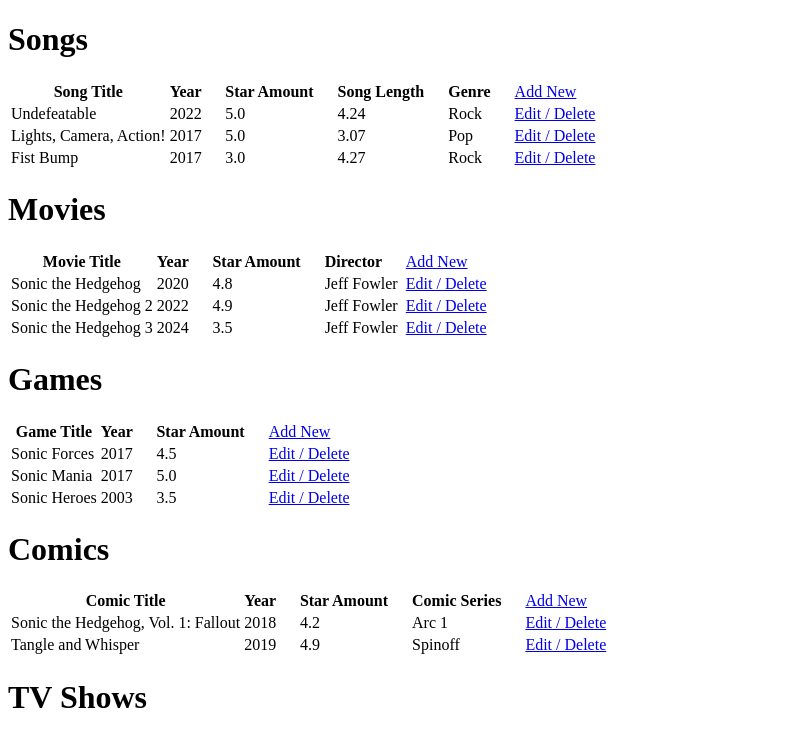
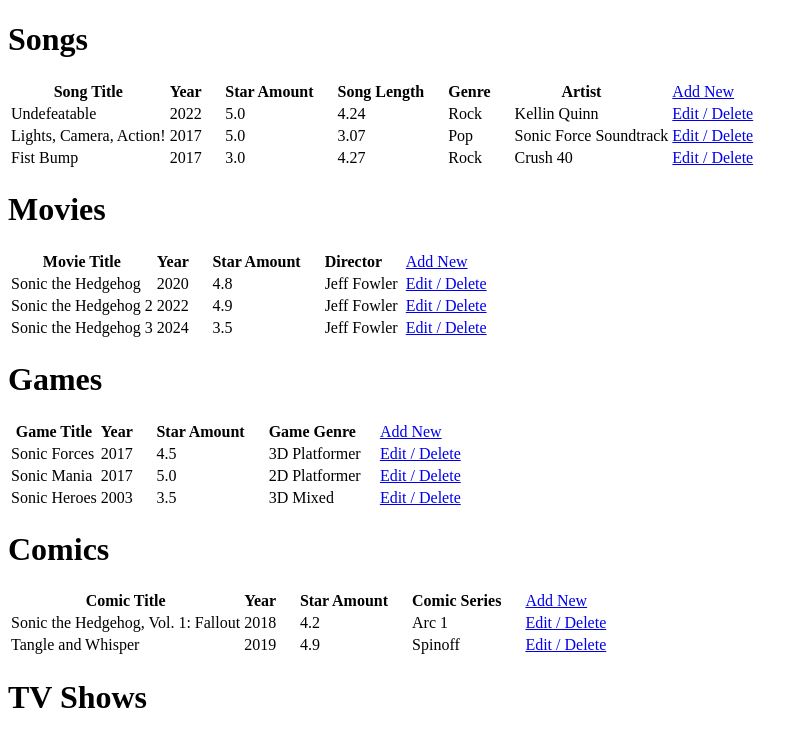
Before and after one commit to frawgii/cs2300_final_project, a Flask app: page / in a window 1280 px wide. Shown: the part 177-915 px from the top of the page, without its empty margins (0-809 px from the left). Run offline with Flask 3, Linux system fonts and the light colour scheme; data comes from the database, SQL or seed files in the repository.

Commit message:
Changed game and song schema

```diff
--- a/Templates/index.html
+++ b/Templates/index.html
@@ -25,6 +25,7 @@
             <th>Star Amount &emsp;</th>
             <th>Song Length &emsp;</th>
             <th>Genre &emsp;</th>
+            <th>Artist &emsp;</th>
             <td><a href="{{ url_for('create_song') }}">Add New</a></td>
 
         </tr>
@@ -35,6 +36,7 @@
             <td>{{ songs['star_amount'] }}</td>
             <td>{{ songs['s_length'] }}</td>
             <td>{{ songs['s_genre'] }}</td>
+            <td>{{ songs['s_singer'] }}</td>
             <td><a href="{{ url_for('edit_song', id=songs['id']) }}">Edit / Delete</a> </td>
         </tr>
         {% endfor %}
@@ -131,6 +133,7 @@
             <th>Game Title</th>
             <th>Year &emsp; </th>
             <th>Star Amount &emsp;</th>
+            <th>Game Genre &emsp;</th>
             <td><a href="{{ url_for('create_game') }}">Add New</a></td>
         </tr>
         {% for games in game %}
@@ -138,6 +141,7 @@
             <td>{{ games['g_title'] }}</td>
             <td>{{ games['year_no'] }}</td>
             <td>{{ games['star_amount'] }}</td>
+            <td>{{ games['g_genre'] }}</td>
             <td><a href="{{ url_for('edit_game', id=games['id']) }}">Edit / Delete</a> </td>
 
         </tr>
--- a/app.py
+++ b/app.py
@@ -83,6 +83,7 @@
         media_comment = request.form['media_comment']
         s_length = request.form['s_length']
         s_genre = request.form['s_genre']
+        s_singer = request.form['s_singer']
 
         if not s_title:
             flash('Song title is required!')
@@ -132,6 +133,7 @@
         favorite = request.form['favorite']
         star_amount = request.form['star_amount']
         media_comment = request.form['media_comment']
+        g_genre = request.form['g_genre']
 
         if not g_title:
             flash('Game title is required!')
@@ -214,6 +216,7 @@
         media_comment = request.form['media_comment']
         s_length = request.form['s_length']
         s_genre = request.form['s_genre']
+        s_singer = request.form['s_singer']
 
         if not s_title:
             flash('Title is required!')
@@ -223,9 +226,9 @@
 
         else:
             conn = get_db_connection()
-            conn.execute('UPDATE song SET s_title = ?, year_no = ?, favorite = ?, star_amount = ?, media_comment = ?, s_length = ?, s_genre = ?'
+            conn.execute('UPDATE song SET s_title = ?, year_no = ?, favorite = ?, star_amount = ?, media_comment = ?, s_length = ?, s_genre = ?, s_singer = ?'
                          ' WHERE id = ?',
-                         (s_title, year_no, favorite, star_amount, media_comment, s_length, s_genre, id))
+                         (s_title, year_no, favorite, star_amount, media_comment, s_length, s_genre, s_singer, id))
             conn.commit()
             conn.close()
             return redirect(url_for('index'))
@@ -326,6 +329,7 @@
         favorite = request.form['favorite']
         star_amount = request.form['star_amount']
         media_comment = request.form['media_comment']
+        g_genre = request.form['g_genre']
 
         if not g_title:
             flash('Title is required!')
--- a/schema.sql
+++ b/schema.sql
@@ -12,9 +12,7 @@
 DROP TABLE IF EXISTS heard_in;
 DROP TABLE IF EXISTS comic_artists;
 DROP TABLE IF EXISTS comic;
-DROP TABLE IF EXISTS game_genres;
 DROP TABLE IF EXISTS game;
-DROP TABLE IF EXISTS song_singers;
 DROP TABLE IF EXISTS song;
 DROP TABLE IF EXISTS interacted_with;
 DROP TABLE IF EXISTS users;
@@ -36,13 +34,8 @@
     star_amount FLOAT(24) DEFAULT 0,
     media_comment TEXT,
     s_length FLOAT(24) NOT NULL,
-    s_genre TEXT
-);
-
-CREATE TABLE song_singers (
-    s_id INT,
-    s_singer TEXT NOT NULL,
-    FOREIGN KEY (s_id) REFERENCES song(id) ON DELETE CASCADE
+    s_genre TEXT,
+    s_singer TEXT
 );
 
 CREATE TABLE game (
@@ -51,19 +44,14 @@
     year_no INT NOT NULL,
     favorite BOOLEAN DEFAULT 0,
     media_comment TEXT,
-    star_amount FLOAT(24) DEFAULT 0
+    star_amount FLOAT(24) DEFAULT 0,
+    g_genre TEXT
 );
 
 CREATE TABLE heard_in (
     s_id INT,
     g_id INT,
     FOREIGN KEY (s_id) REFERENCES song(id) ON DELETE CASCADE,
-    FOREIGN KEY (g_id) REFERENCES game(id) ON DELETE CASCADE
-);
-
-CREATE TABLE game_genres (
-    g_id INT,
-    g_genre TEXT NOT NULL,
     FOREIGN KEY (g_id) REFERENCES game(id) ON DELETE CASCADE
 );
 
@@ -193,17 +181,17 @@
 VALUES
     ("sam_haj", "ilovecs2300", "sam@mst.edu", 3145551234);
 
-INSERT INTO song (s_title, year_no , favorite, star_amount, media_comment, s_length, s_genre)
+INSERT INTO song (s_title, year_no , favorite, star_amount, media_comment, s_length, s_genre, s_singer)
 VALUES
-   ("Undefeatable", 2022, true, 5, "This song is a banger", 4.24, "Rock"),
-   ("Lights, Camera, Action!", 2017, true, 5, "Goes hard", 3.07, "Pop"),
-   ("Fist Bump", 2017, false, 3, "It's alright", 4.27, "Rock");
+   ("Undefeatable", 2022, true, 5, "This song is a banger", 4.24, "Rock", "Kellin Quinn"),
+   ("Lights, Camera, Action!", 2017, true, 5, "Goes hard", 3.07, "Pop", "Sonic Force Soundtrack"),
+   ("Fist Bump", 2017, false, 3, "It's alright", 4.27, "Rock", "Crush 40");
 
-INSERT INTO game (g_title, year_no, favorite, media_comment, star_amount)
+INSERT INTO game (g_title, year_no, favorite, media_comment, star_amount, g_genre)
 VALUES
-   ("Sonic Forces", 2017, true, "Great game", 4.5),
-   ("Sonic Mania", 2017, true, "Best Sonic game", 5),
-   ("Sonic Heroes", 2003, false, "Not the best Sonic game", 3.5);
+   ("Sonic Forces", 2017, true, "Great game", 4.5, "3D Platformer"),
+   ("Sonic Mania", 2017, true, "Best Sonic game", 5, "2D Platformer"),
+   ("Sonic Heroes", 2003, false, "Not the best Sonic game", 3.5, "3D Mixed");
 
 INSERT INTO comic (c_title, year_no, favorite, star_amount, media_comment, c_series)
 VALUES
@@ -230,24 +218,9 @@
     ("Amy Rose", "Hedgehog", "Pink", "Green", "Pink"),
     ("Shadow", "Hedgehog", "Black", "Red", "White");
 
-INSERT INTO song_singers (s_id, s_singer)
-VALUES
-    (1, "Kellin Quinn"),
-    (1, "Sonic Team"),
-    (2, "Sonic Forces Soundtrack"),
-    (3, "Crush 40");
-
 INSERT INTO heard_in(s_id, g_id)
 VALUES
     (2, 2);
-
-INSERT INTO game_genres(g_id, g_genre)
-VALUES
-    (1, "Platformer"),
-    (1, "3D"),
-    (2, "Platformer"),
-    (3, "Platformer"),
-    (3, "Beat 'Em Up");
 
 INSERT INTO comic_artists(c_id, c_artist)
 VALUES
```
Also changed, not shown: Templates/create_game.html (+8 -0 lines), Templates/create_song.html (+7 -0 lines), Templates/edit_game.html (+7 -0 lines), Templates/edit_song.html (+7 -0 lines), Templates/create_comic_artist.html (added).
